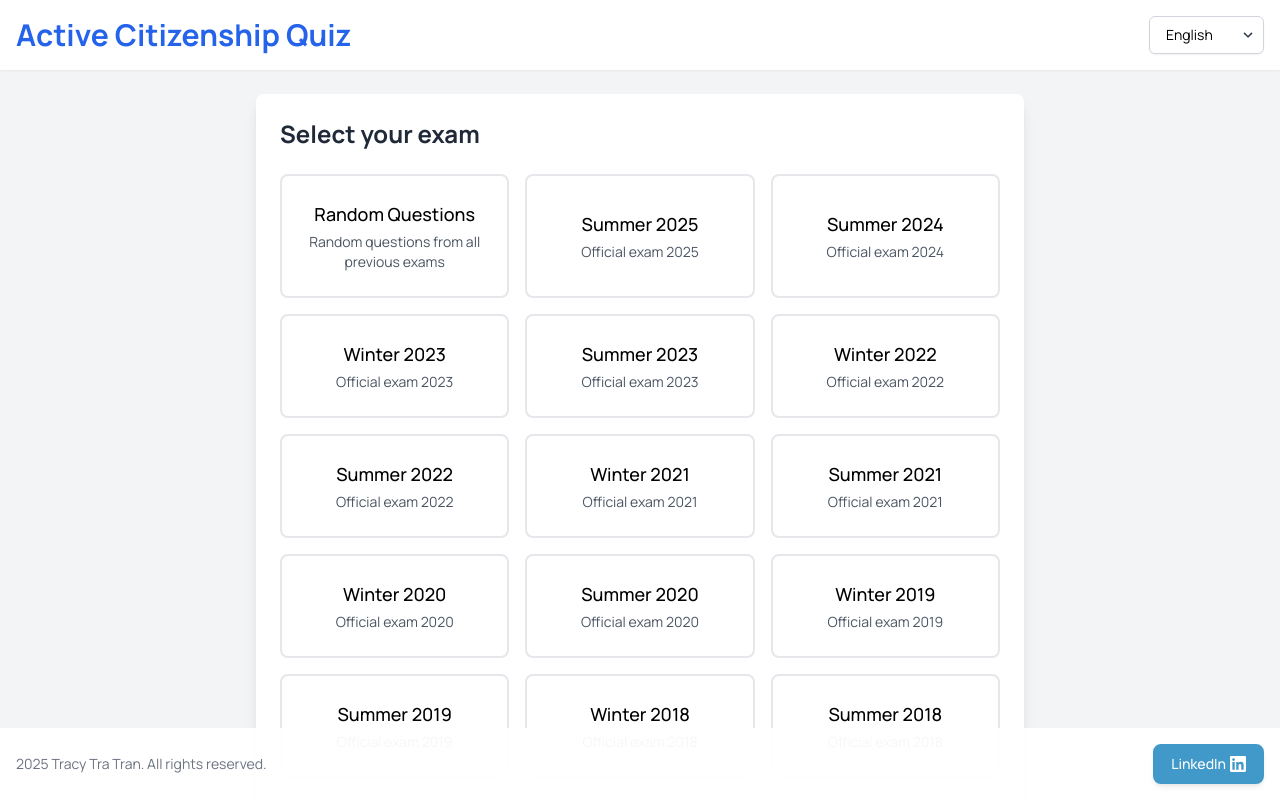
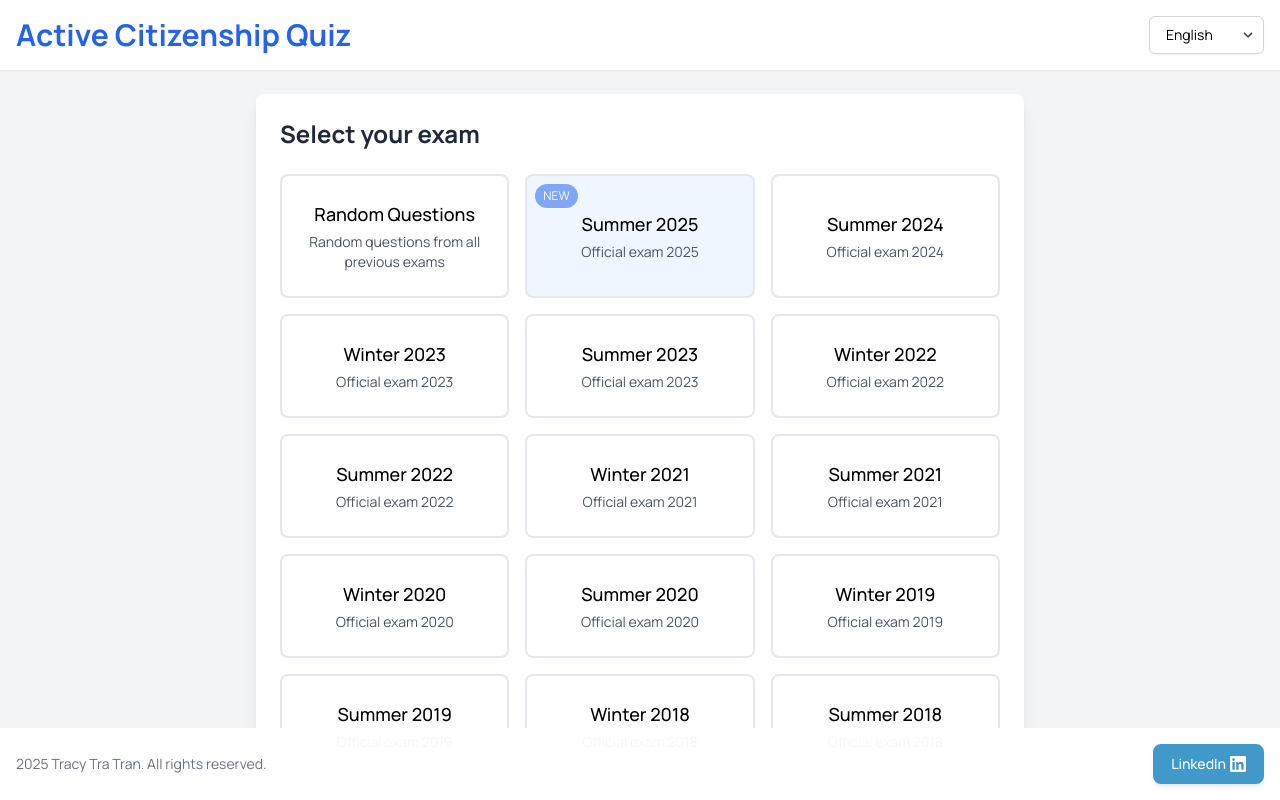
Before and after one commit to tracytratran/aktiv-medborgerskab, a React (Create React App) app: page / in a window 1280 px wide. Both pictures are taken after a click on the element "Active Citizenship Quiz". Shown: the top 800 px of the page. Built offline with nearby package versions, Linux system fonts and the light colour scheme.

Commit message:
Add highlight for latest exam

```diff
--- a/src/components/ExamSelector.tsx
+++ b/src/components/ExamSelector.tsx
@@ -45,7 +45,9 @@ const ExamSelector: React.FC<ExamSelectorProps> = ({
               {t("examSelector.practiceWrongAnswers")}
             </div>
             <div className="text-sm text-red-600 group-hover:text-red-700">
-              {t("examSelector.wrongAnswersCount", { count: wrongAnswers.length })}
+              {t("examSelector.wrongAnswersCount", {
+                count: wrongAnswers.length,
+              })}
             </div>
           </button>
         )}
@@ -53,11 +55,24 @@ const ExamSelector: React.FC<ExamSelectorProps> = ({
           <button
             key={exam.id}
             onClick={() => onSelectExam(exam.id)}
-            className={`p-6 rounded-lg border-2 ${hasAttemptedExam(exam.id) ? 'border-green-300 bg-green-50' : 'border-gray-200'} hover:border-primary hover:bg-blue-50 transition-all text-center relative`}
+            className={`p-6 rounded-lg border-2 ${
+              hasAttemptedExam(exam.id)
+                ? "border-green-300 bg-green-50"
+                : "border-gray-200"
+            } ${
+              exam.year === 2025 && exam.season === "summer"
+                ? "border-blue-400 bg-blue-50"
+                : ""
+            } hover:border-primary hover:bg-blue-50 transition-all text-center relative`}
           >
             {hasAttemptedExam(exam.id) && (
               <span className="absolute top-2 right-2 bg-green-600 text-white text-xs px-2 py-1 rounded-full">
                 {getExamBestScore(exam.id)}%
+              </span>
+            )}
+            {exam.year === 2025 && exam.season === "summer" && (
+              <span className="absolute top-2 left-2 bg-blue-600 text-white text-xs px-2 py-1 rounded-full animate-pulse">
+                {t("examSelector.new")}
               </span>
             )}
             {exam.id === "random" ? (
--- a/src/locales/da/translation.json
+++ b/src/locales/da/translation.json
@@ -20,7 +20,8 @@
     "officialExam": "Officiel eksamen {{year}}",
     "summer": "Sommer",
     "winter": "Vinter",
-    "attempted": "Forsøgt"
+    "attempted": "Forsøgt",
+    "new": "NY"
   },
   "quiz": {
     "title": "Quiz",
--- a/src/locales/de/translation.json
+++ b/src/locales/de/translation.json
@@ -19,7 +19,8 @@
     "summer": "Sommer",
     "winter": "Winter",
     "officialExam": "Offizielle Prüfung {{year}}",
-    "attempted": "Versucht"
+    "attempted": "Versucht",
+    "new": "NEU"
   },
   "quiz": {
     "title": "Quiz",
--- a/src/locales/en/translation.json
+++ b/src/locales/en/translation.json
@@ -19,7 +19,8 @@
     "practiceWrongAnswers": "Practice Wrong Answers",
     "wrongAnswersCount": "{{count}} questions to review",
     "randomDescription": "Practice with a mix of questions from all exams",
-    "attempted": "Attempted"
+    "attempted": "Attempted",
+    "new": "NEW"
   },
   "quiz": {
     "title": "Quiz",
--- a/src/locales/vi/translation.json
+++ b/src/locales/vi/translation.json
@@ -20,7 +20,8 @@
     "officialExam": "Bài thi chính thức {{year}}",
     "summer": "Mùa hè",
     "winter": "Mùa đông",
-    "attempted": "Đã thử"
+    "attempted": "Đã thử",
+    "new": "MỚI"
   },
   "quiz": {
     "title": "Bài Kiểm Tra",
--- a/src/locales/zh/translation.json
+++ b/src/locales/zh/translation.json
@@ -19,7 +19,8 @@
     "practiceWrongAnswers": "练习错题",
     "wrongAnswersCount": "{{count}} 道题目需要复习",
     "randomDescription": "练习所有考试中的混合题目",
-    "attempted": "已尝试"
+    "attempted": "已尝试",
+    "new": "新"
   },
   "quiz": {
     "title": "测验",
```
